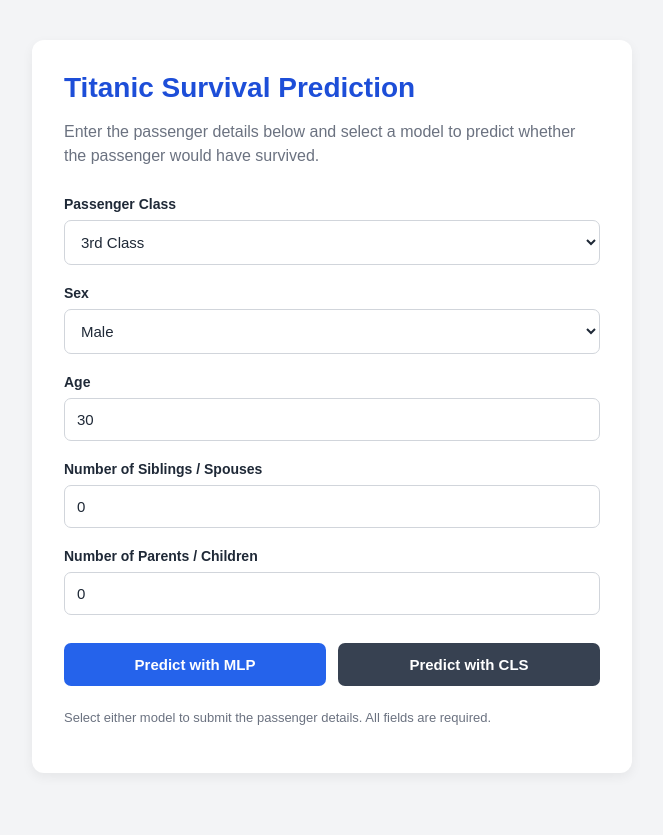
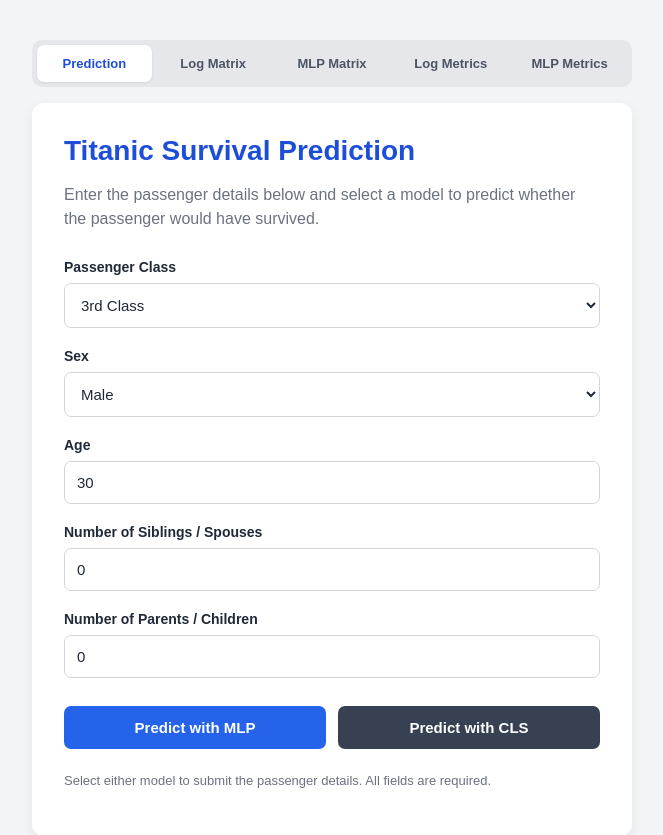
Before and after one commit to MassivelyOverthinking/AASIP-project, a Flask app: page / in a window 1280 px wide. Shown: the top 835 px of the page, without its empty margins (308-971 px from the left). Before the commit the page ends 725 px from the top, so only its background shows below. Run offline with Flask 3, Linux system fonts and the light colour scheme; parts of the project's set-up code (start-up, migrations or seed data) failed here and were passed over.

Commit message:
Update: Finalized Dockerfile

```diff
--- a/src/titanic_project/flask_app/templates/index.html
+++ b/src/titanic_project/flask_app/templates/index.html
@@ -21,6 +21,45 @@
         .container {
             max-width: 600px;
             margin: 0 auto;
+        }
+
+        /* Navigation tabs */
+        .tabs {
+            display: flex;
+            gap: 4px;
+            margin-bottom: 16px;
+            padding: 5px;
+            background-color: #e5e7eb;
+            border-radius: 10px;
+        }
+
+        .tab {
+            flex: 1;
+            padding: 11px 8px;
+            text-align: center;
+            text-decoration: none;
+            color: #4b5563;
+            font-size: 13px;
+            font-weight: 600;
+            border-radius: 7px;
+            transition: background-color 0.2s ease,
+                        color 0.2s ease;
+        }
+
+        .tab:hover {
+            background-color: #d1d5db;
+            color: #1f2937;
+        }
+
+        .tab.active {
+            background-color: #ffffff;
+            color: #1d4ed8;
+            box-shadow: 0 1px 3px rgba(0, 0, 0, 0.08);
+        }
+
+        .tab:focus-visible {
+            outline: 2px solid #2563eb;
+            outline-offset: 2px;
         }
 
         .card {
@@ -114,8 +153,22 @@
         }
 
         @media (max-width: 480px) {
+            body {
+                padding: 24px 12px;
+            }
+
             .card {
                 padding: 24px 20px;
+            }
+
+            .tabs {
+                flex-wrap: wrap;
+            }
+
+            .tab {
+                flex: 1 1 28%;
+                font-size: 12px;
+                padding: 10px 5px;
             }
 
             .button-group {
@@ -127,6 +180,33 @@
 
 <body>
     <div class="container">
+
+        <!-- Navigation -->
+        <nav class="tabs" aria-label="Main navigation">
+
+            <a href="/" class="tab active" aria-current="page">
+                Prediction
+            </a>
+
+            <a href="/matrix/log" class="tab">
+                Log Matrix
+            </a>
+
+            <a href="/matrix/mlp" class="tab">
+                MLP Matrix
+            </a>
+
+            <a href="/metrics/log" class="tab">
+                Log Metrics
+            </a>
+
+            <a href="/metrics/mlp" class="tab">
+                MLP Metrics
+            </a>
+
+        </nav>
+
+        <!-- Original prediction card -->
         <div class="card">
             <h1>Titanic Survival Prediction</h1>
 
@@ -136,8 +216,10 @@
             </p>
 
             <form method="POST">
+
                 <div class="form-group">
                     <label for="pclass">Passenger Class</label>
+
                     <select id="pclass" name="Pclass" required>
                         <option value="1">1st Class</option>
                         <option value="2">2nd Class</option>
@@ -147,6 +229,7 @@
 
                 <div class="form-group">
                     <label for="sex">Sex</label>
+
                     <select id="sex" name="Sex" required>
                         <option value="0">Male</option>
                         <option value="1">Female</option>
@@ -155,6 +238,7 @@
 
                 <div class="form-group">
                     <label for="age">Age</label>
+
                     <input
                         type="number"
                         id="age"
@@ -169,6 +253,7 @@
 
                 <div class="form-group">
                     <label for="sibsp">Number of Siblings / Spouses</label>
+
                     <input
                         type="number"
                         id="sibsp"
@@ -183,6 +268,7 @@
 
                 <div class="form-group">
                     <label for="parch">Number of Parents / Children</label>
+
                     <input
                         type="number"
                         id="parch"
@@ -196,6 +282,7 @@
                 </div>
 
                 <div class="button-group">
+
                     <button
                         type="submit"
                         class="mlp-button"
@@ -211,6 +298,7 @@
                     >
                         Predict with CLS
                     </button>
+
                 </div>
             </form>
 
--- a/src/titanic_project/main.py
+++ b/src/titanic_project/main.py
@@ -17,7 +17,7 @@
 
 if __name__ == "__main__":
     app.run(
-        host="127.0.0.1",
+        host="0.0.0.0",
         port=8001,
         debug=True,
         use_reloader=False,
```
Also changed, not shown: 1 other file.
